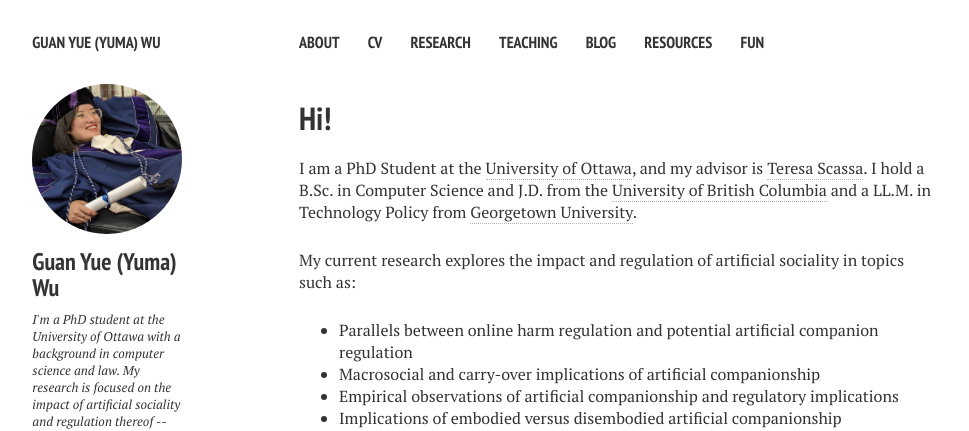
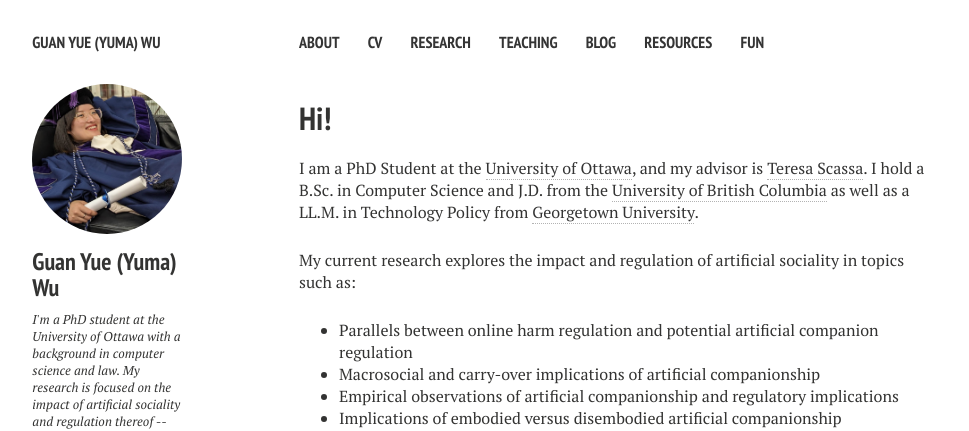
Before and after one commit to yuma-wu/yuma-wu.github.io, a Jekyll site: the page built from index.md, in a window 1280 px wide. Shown: the top 431 px of the page, without its empty margins (21-990 px from the left). Built offline with Jekyll 4.4.1, drawn with Linux system fonts in a browser that asks for light colours; nearby versions of some CDN libraries.

Commit message:
Typo fix

```diff
--- a/index.md
+++ b/index.md
@@ -5,7 +5,7 @@ description: "Yuma's Academic Website"
 ---
 
 I am a PhD Student at the [University of Ottawa](https://www.uottawa.ca/en), and my advisor is [Teresa Scassa](https://teresascassa.ca/#).
-I hold a B.Sc. in Computer Science and J.D. from the [University of British Columbia](https://www.ubc.ca/) and a LL.M. in Technology Policy from [Georgetown University](https://www.georgetown.edu/).
+I hold a B.Sc. in Computer Science and J.D. from the [University of British Columbia](https://www.ubc.ca/) as well as a LL.M. in Technology Policy from [Georgetown University](https://www.georgetown.edu/).
 
 My current research explores the impact and regulation of artificial sociality in topics such as:
 * Parallels between online harm regulation and potential artificial companion regulation
```
